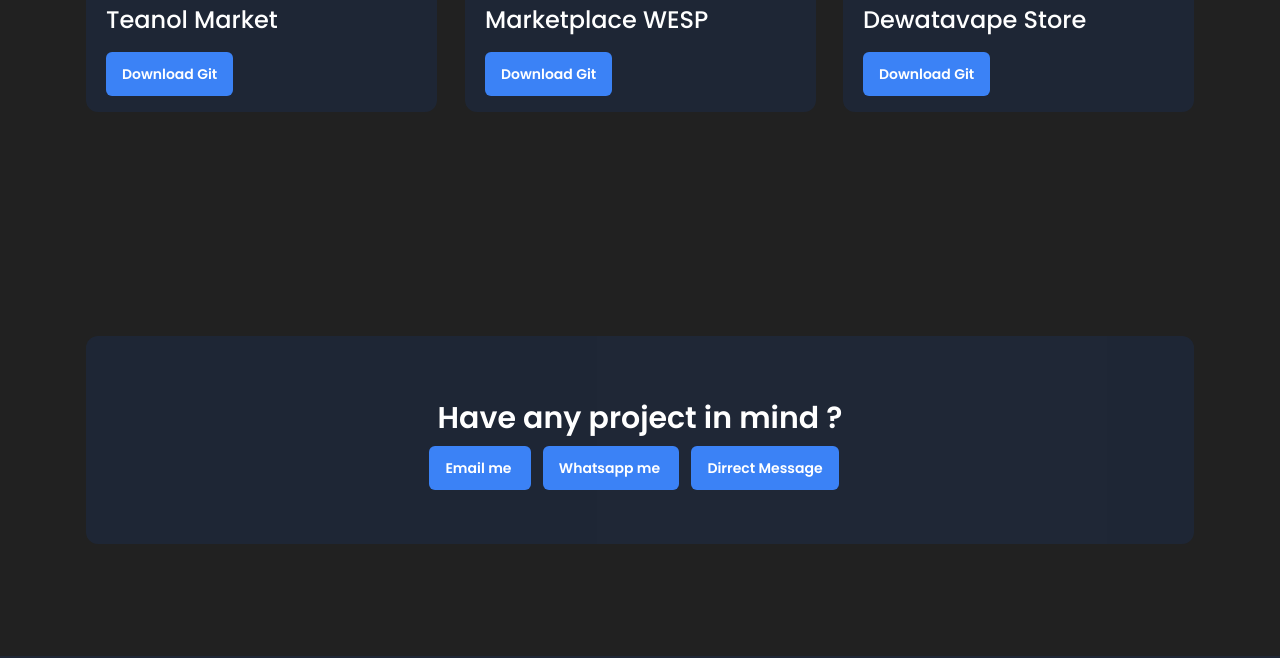
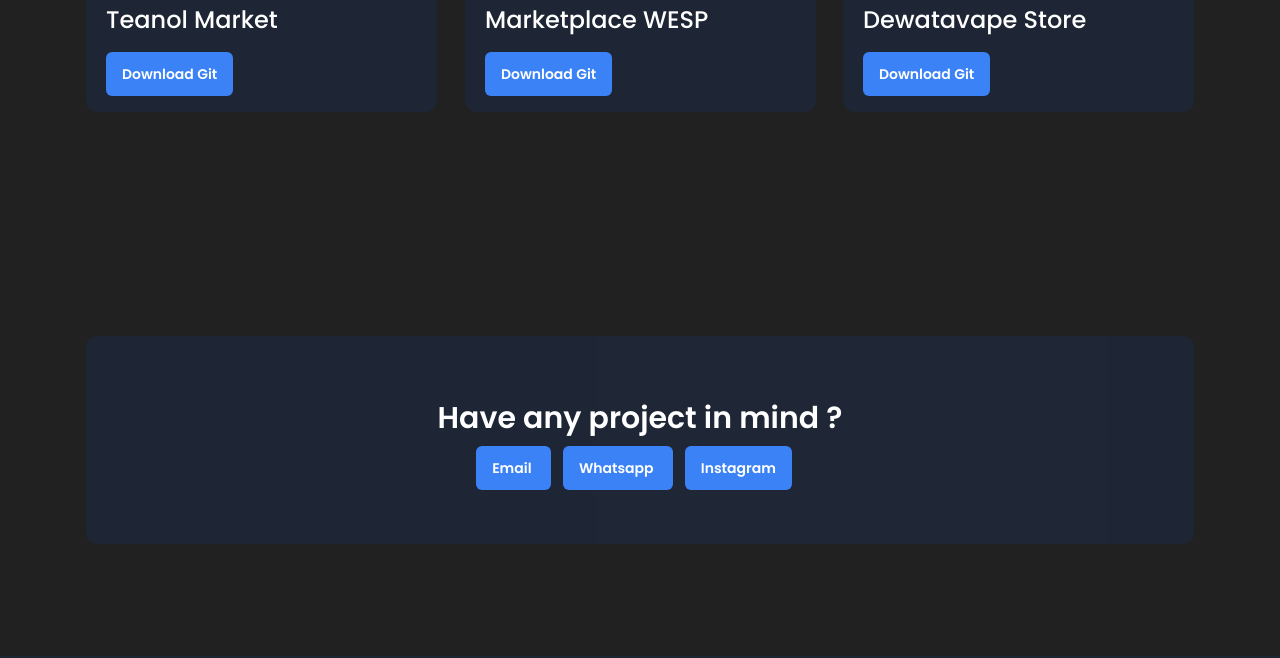
Before and after one commit to WepssPros/git-reyhan-portfolio, a website: page index.html in a window 1280 px wide. Shown: the part 3830-4488 px from the top of the page. Drawn offline with nearby package versions, Linux system fonts and the light colour scheme.

Commit message:
first commit

```diff
--- a/index.html
+++ b/index.html
@@ -287,19 +287,19 @@
       <!-- START : CONTACT -->
       <section class="container" id="contact">
          <div class="max-w-6xl mx-auto bg-slate-800/80 rounded-xl" data-aos="zoom-in">
-            <div class="text-center py-16" data-aos="zoom-out" data-aos-delay="400">
+            <div class="text-center py-16 " data-aos="zoom-out" data-aos-delay="400">
                <h3 class="text-2xl md:text-3xl font-bold text-white pb-5">Have any project in mind ?</h3>
                <a href="https://mail.google.com"
                   class="mt-4 px-4 py-3 mr-3 font-semibold text-sm text-white rounded-md bg-blue-500 hover:scale-105 hover:bg-blue-600 active:scale-95 transition-all duration-300">
-                  Email me
+                  Email
                </a>
                <a href="https://wa.link/meqgvp"
                   class="mt-4 px-4 py-3 mr-3 font-semibold text-sm text-white rounded-md bg-blue-500 hover:scale-105 hover:bg-blue-600 active:scale-95 transition-all duration-300">
-                  Whatsapp me
+                  Whatsapp
                </a>
                <a href="https://www.instagram.com/ehanhehehe/"
                   class="mt-4 px-4 py-3 mr-3 font-semibold text-sm text-white rounded-md bg-blue-500 hover:scale-105 hover:bg-blue-600 active:scale-95 transition-all duration-300">
-                  Dirrect Message
+                  Instagram
                </a>
             </div>
 
```
